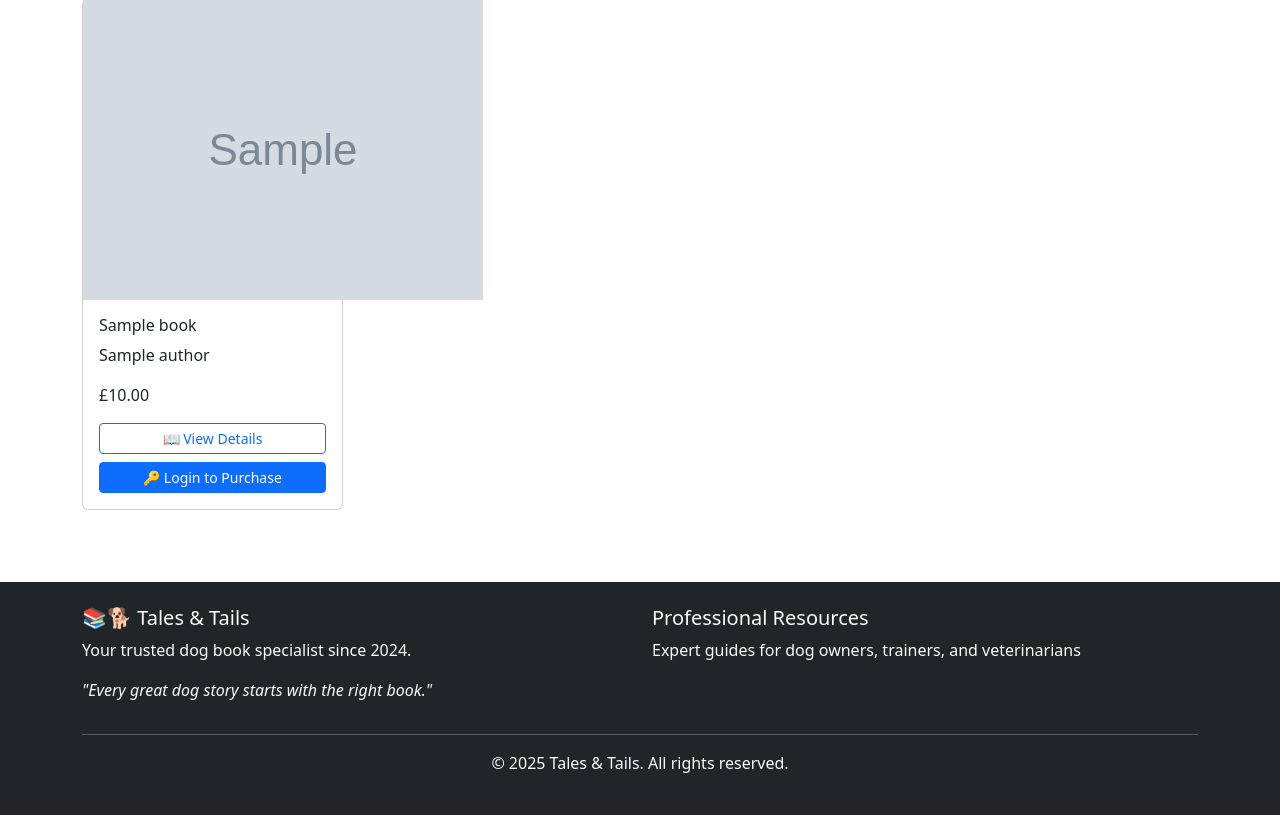
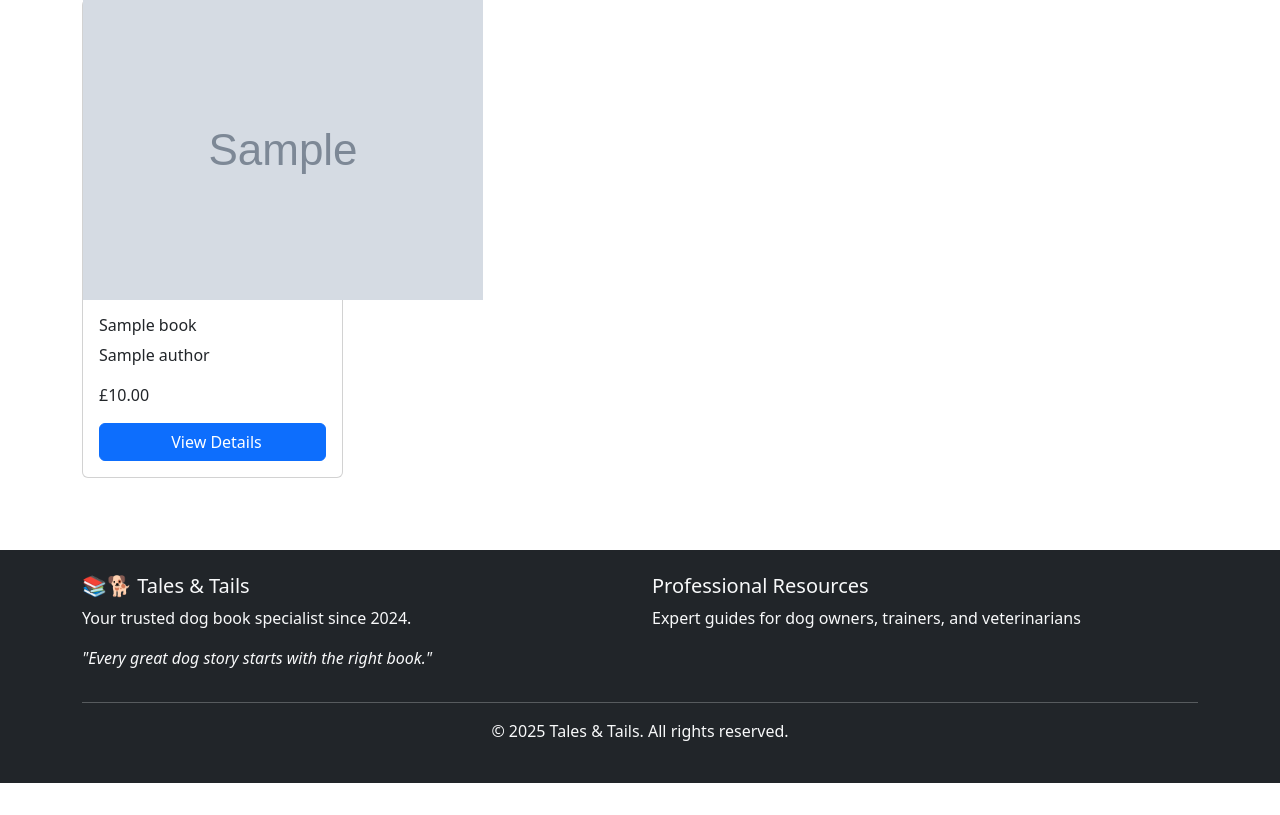
Before and after one commit to Nickflanagn24/bookstore, a Django app: a page that uses books/templates/books/category_detail.html in a window 1280 px wide. Shown: the part 177-992 px from the top of the page. After the commit the page ends 960 px from the top, so only its background shows below. Run offline with Django 4.2, Linux system fonts and the light colour scheme; tables that the repository leaves empty hold one stand-in row (values such as "Sample post"); grey boxes marked "Sample" are stand-in pictures; parts of the project's set-up code (start-up, migrations or seed data) failed here and were passed over.

Commit message:
Standardise buttons and improve category page UX

```diff
--- a/books/templates/books/book_list.html
+++ b/books/templates/books/book_list.html
@@ -31,7 +31,7 @@
                     <p class="book-author">{{ book.authors_list|truncatechars:30 }}</p>
                     <div class="d-flex justify-content-between align-items-center">
                         <span class="price">{{ book.display_price }}</span>
-                        <a href="{% url 'books:book_detail' book.pk %}" class="btn btn-primary btn-sm">View Details</a>
+                        <a href="{{ book.get_absolute_url }}" class="btn btn-primary"><i class="fas fa-eye me-2"></i>View Details</a>
                     </div>
                 </div>
             </div>
--- a/books/templates/books/category_detail.html
+++ b/books/templates/books/category_detail.html
@@ -30,21 +30,17 @@
 
                         <!-- Two buttons: View Details and Add to Cart -->
                         <div class="d-grid gap-2">
-                            <a href="{% url 'books:book_detail' book.pk %}" class="btn btn-outline-primary btn-sm">
-                                📖 View Details
+                            <a href="{{ book.get_absolute_url }}" class="btn btn-primary">
+                                <i class="fas fa-eye me-2"></i>View Details
                             </a>
                             {% if user.is_authenticated %}
                                 <form method="post" action="{% url 'cart:add_to_cart' book.pk %}" class="d-grid">
                                     {% csrf_token %}
                                     <input type="hidden" name="quantity" value="1">
-                                    <button type="submit" class="btn btn-primary btn-sm">
+                                    <button type="submit" class="btn btn-success btn-sm">
                                         🛒 Add to Cart
                                     </button>
                                 </form>
-                            {% else %}
-                                <a href="{% url 'accounts:login' %}" class="btn btn-primary btn-sm">
-                                    🔑 Login to Purchase
-                                </a>
                             {% endif %}
                         </div>
                     </div>
```
